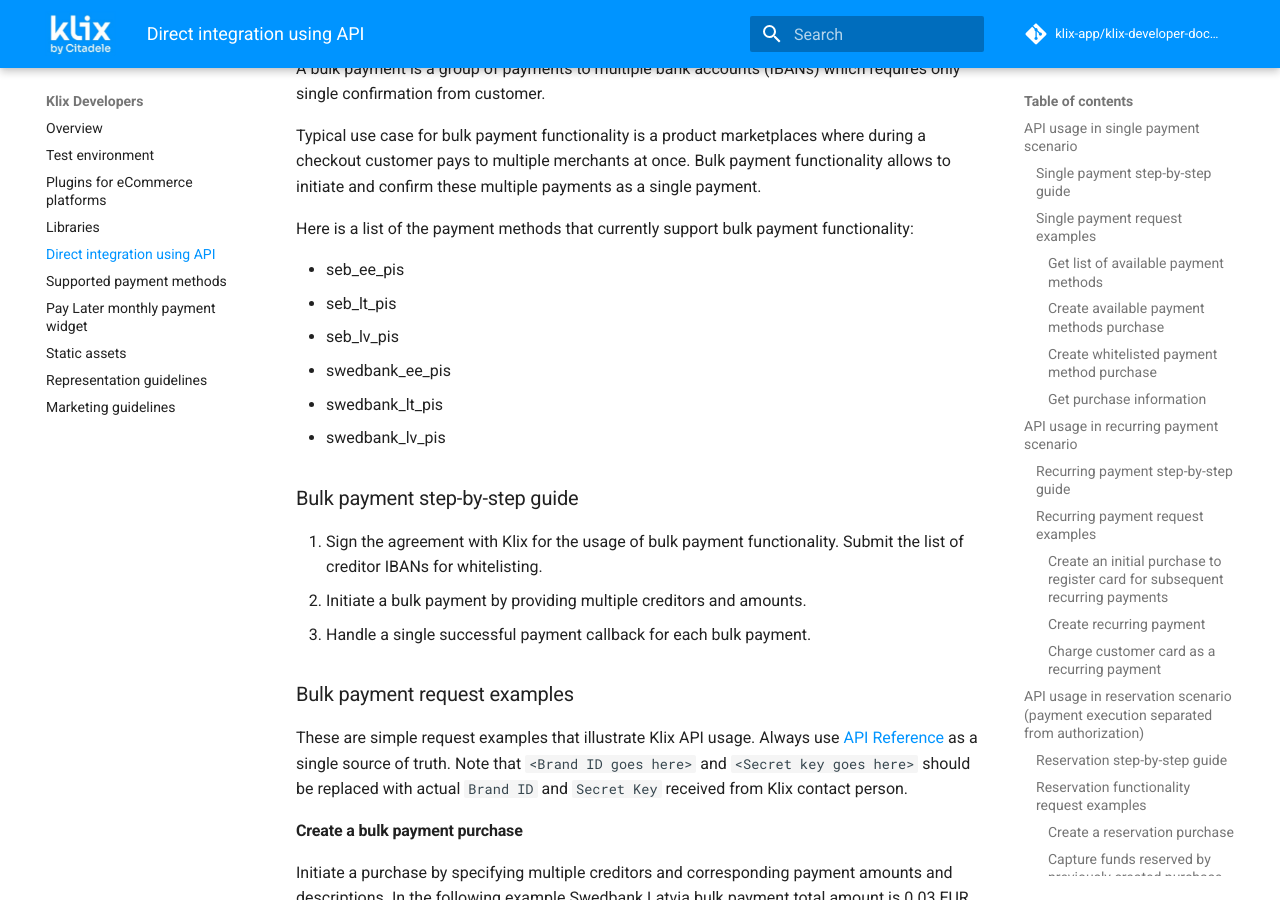
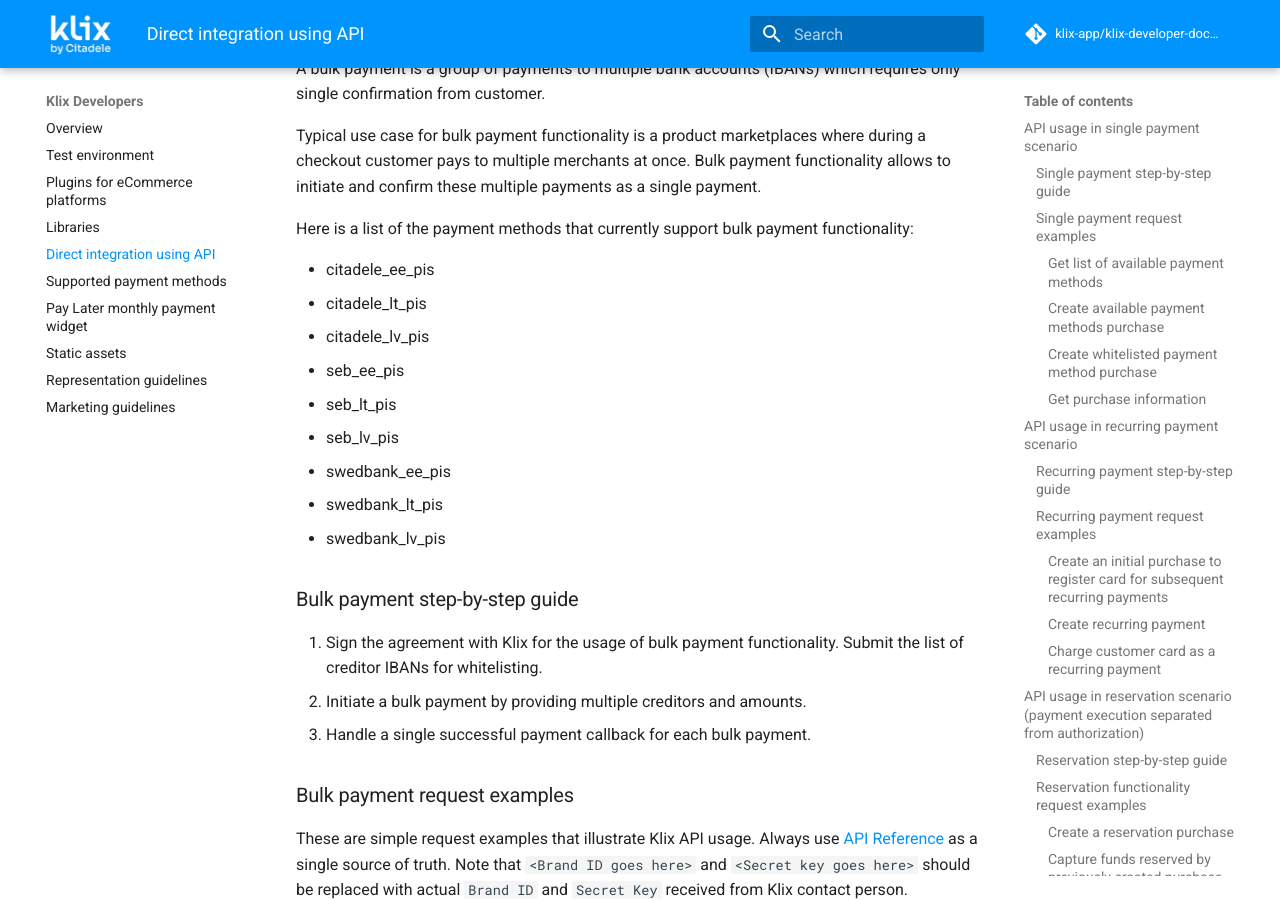
Before and after one commit to klix-app/klix-developer-documentation-website, an MkDocs documentation site: the page built from docs/api.md, in a window 1280 px wide and 900 px high, scrolled down 10990 px. Built offline with MkDocs 1.6.1 and Material for MkDocs 9.7.7, drawn with Linux system fonts in a browser that asks for light colours; a script that is not in the unit is left out; comment, search, counter and statistics services are not loaded.

Commit message:
Add Citadele Bank to list of bulk payment methods

```diff
--- a/docs/api.md
+++ b/docs/api.md
@@ -435,6 +435,9 @@
 
 Here is a list of the payment methods that currently support bulk payment functionality:
 
+* citadele_ee_pis
+* citadele_lt_pis
+* citadele_lv_pis
 * seb_ee_pis
 * seb_lt_pis
 * seb_lv_pis
```
